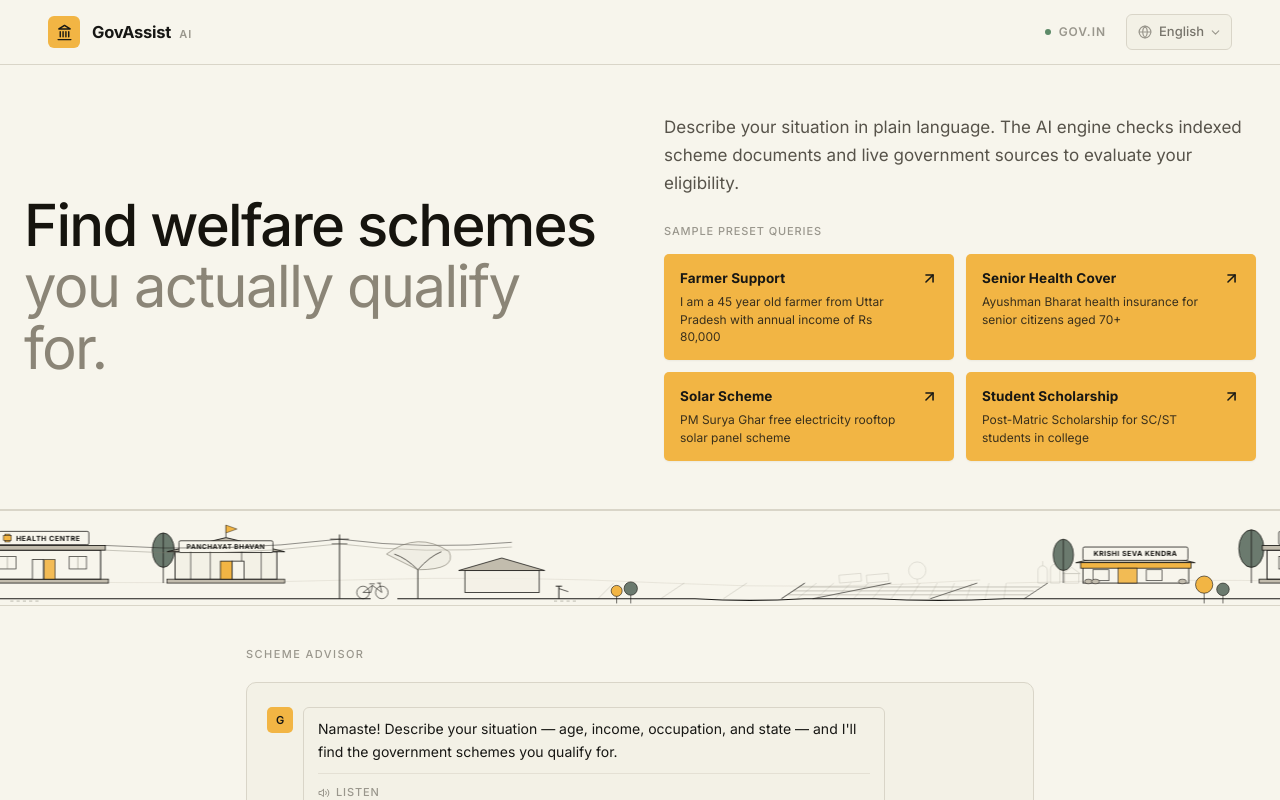
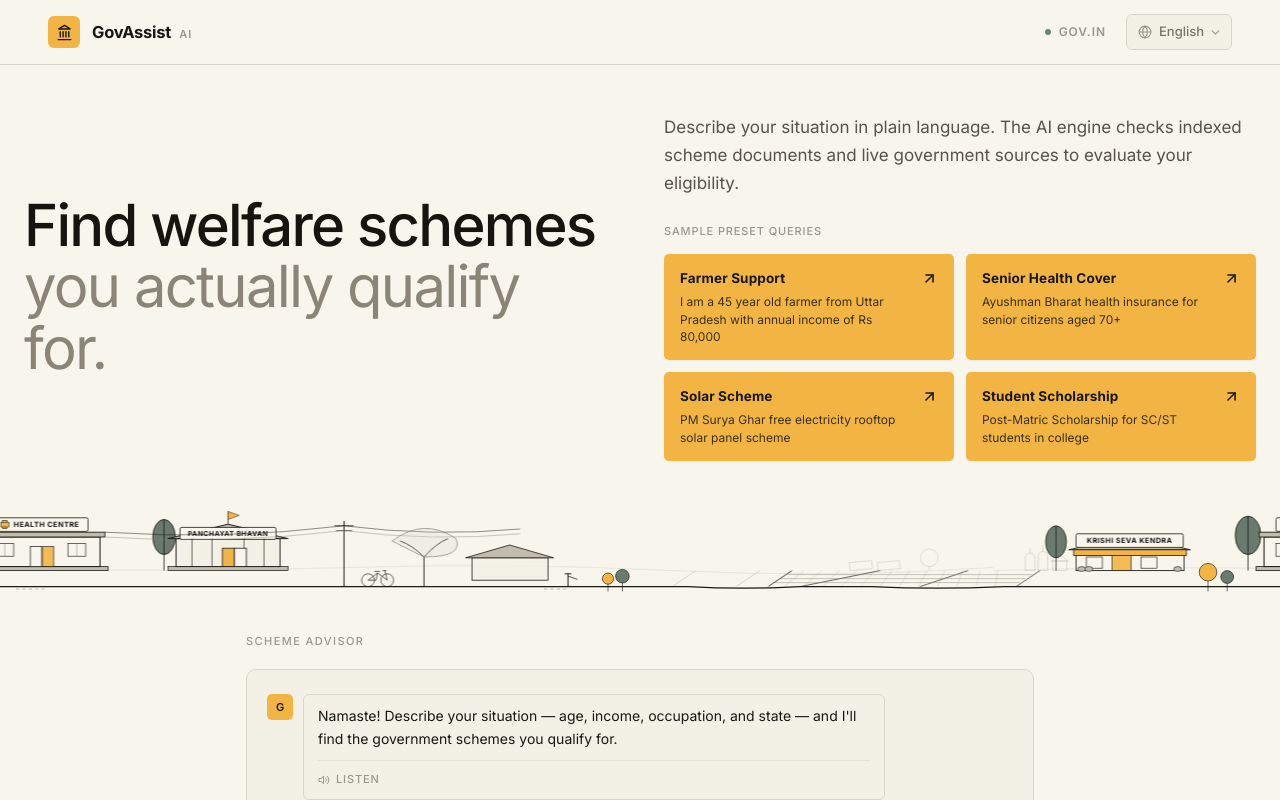
Before and after one commit to vgarg05/Government-Scheme-Discovery-Eligibility-Assistant, a React (Vite) app in the folder frontend/: page / in a window 1280 px wide. Shown: the top 800 px of the page. Built offline with nearby package versions, Linux system fonts and the light colour scheme.

Commit message:
style: removed harsh gray separator borders between Hero and Panorama for seamless embedded look

```diff
--- a/frontend/src/components/Hero.jsx
+++ b/frontend/src/components/Hero.jsx
@@ -12,9 +12,8 @@
   return (
     <section
       style={{
-        borderBottom: '1px solid var(--border)',
         paddingTop: '48px',
-        paddingBottom: '48px',
+        paddingBottom: '36px',
       }}
     >
       <div className="max-w-7xl mx-auto px-4 sm:px-6">
--- a/frontend/src/components/Panorama.jsx
+++ b/frontend/src/components/Panorama.jsx
@@ -296,8 +296,6 @@
     <div
       aria-hidden="true"
       style={{
-        borderTop: '1px solid var(--border)',
-        borderBottom: '1px solid var(--border)',
         overflow: 'hidden',
         height: '96px',
         position: 'relative',
```
